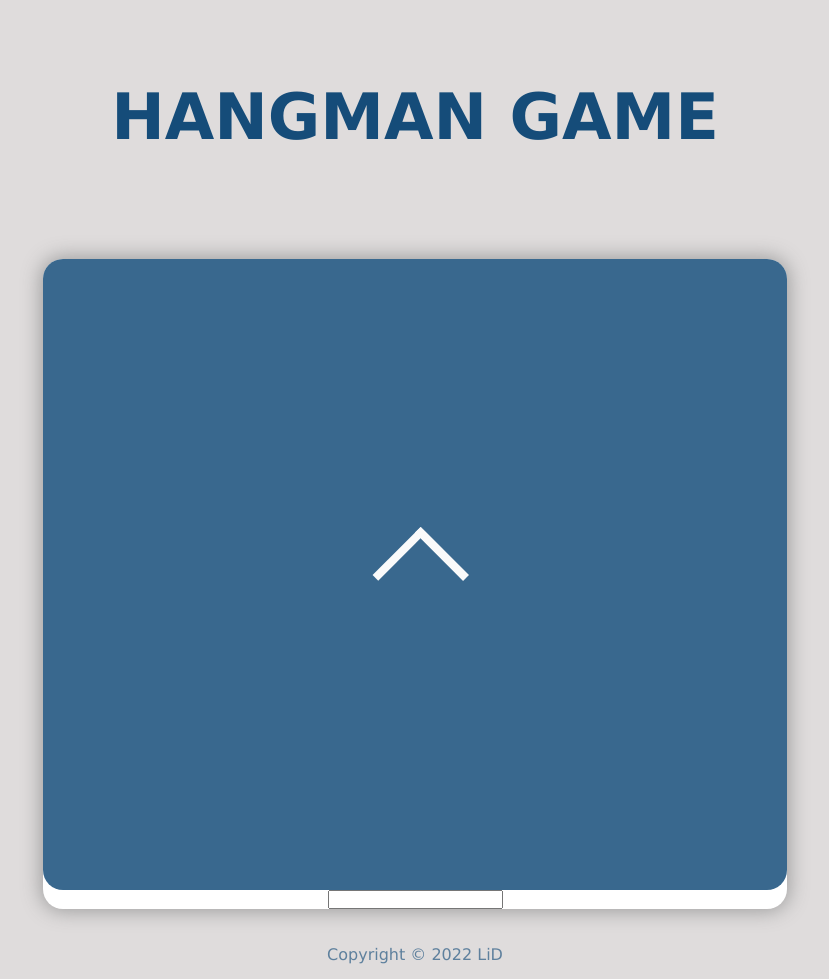
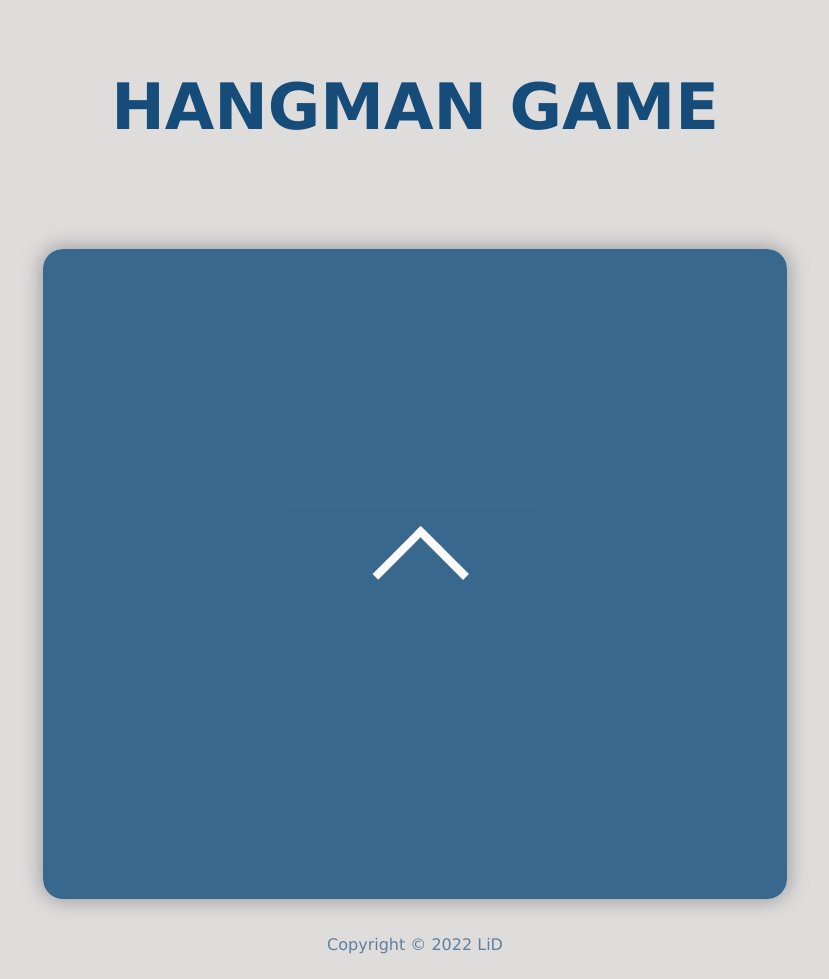
Before and after one commit to dimilidi/Hangman, a website: page index.html in a window 1280 px wide. Shown: the whole page, without its empty margins (225-1054 px from the left). Drawn offline with nearby package versions, Linux system fonts and the light colour scheme.

Commit message:
final commit

```diff
--- a/assets/css/hangman.css
+++ b/assets/css/hangman.css
@@ -13,7 +13,6 @@
 body {
     background-color: rgb(223, 220, 220);
     width: 100%;
-    height: 100%;
 }
 
 .container {
@@ -31,7 +30,7 @@ header {
     text-align: center;
     color: #154c79;
     width: 90%;
-    margin: 60px auto 0;
+    margin: 50px auto 0;
     display: flex;
     flex-direction: column;
     align-items: center;
--- a/index.html
+++ b/index.html
@@ -40,7 +40,6 @@
             </div>
 
             <!-- Player's Live Scores -->
-            <input type="text">
             <div class="lives">
                 <p class="text-center">Remaining lives:
                     <span id="guesses">8</span>
```
Also changed, not shown: h.html (deleted, +0 -12 lines).
